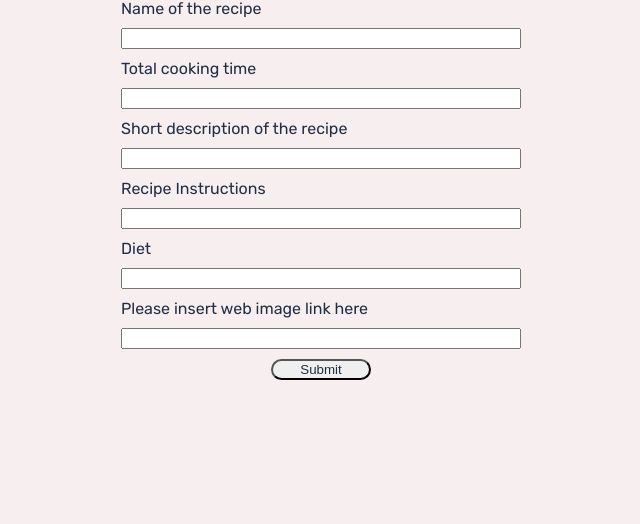
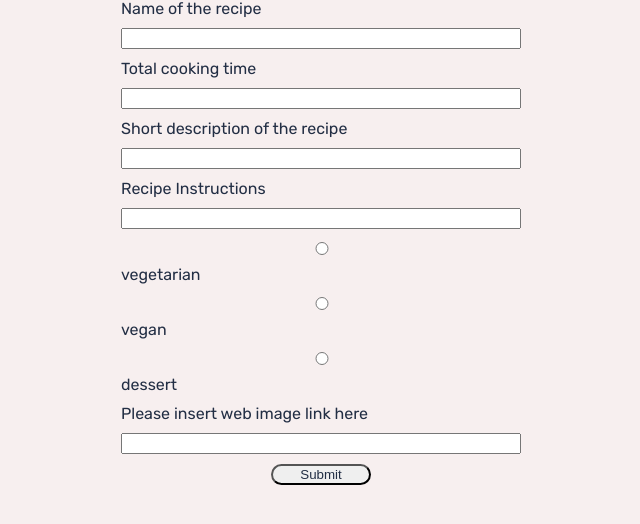
Before and after one commit to fedau/Recipe_app, a Flask app: page /recipes/new in a window 1280 px wide. Shown: the part 201-725 px from the top of the page, without its empty margins (287-927 px from the left). Run offline with Flask 2, Linux system fonts and the light colour scheme; data that the repository does not hold is empty; some libraries are stand-ins or nearby versions.

Commit message:
radio buttons work

```diff
--- a/templates/recipes/new_recipe.html
+++ b/templates/recipes/new_recipe.html
@@ -20,21 +20,16 @@
         </div>
 
         {% endfor %}
-        <!-- <label for="ingredient.name">ingredient.name</label>
-        <input type="text">
-        <label for="ingredient.volume????">ingredient.volume</label>
-        <input type="text"> -->
+
         <label for="instructions">Recipe Instructions</label>
         <input type="text" name="instructions" id="instructions">
-<!--
-        <input type="radio" name="diet" id="vegetarian" value="vegetarian"> vegetarian ><br>
-        <input type="radio" name="diet" id="vegan" value="vegan"> vegan ><br>
-        <input type="radio" name="diet" id="dessert" value="dessert"> dessert ><br> -->
 
+        <input type="radio" name="diet" id="diet" value="vegetarian"> vegetarian <br>
+        <input type="radio" name="diet" id="diet" value="vegan"> vegan <br>
+        <input type="radio" name="diet" id="diet" value="dessert"> dessert <br>
 
-
-        <label for="diet">Diet</label>
-        <input type="text" name="diet" id="diet">
+        <!-- <label for="diet">Diet</label>
+        <input type="text" name="diet" id="diet"> -->
         <label for="image"> Please insert web image link here</label>
         <input type="text" name="image" id="image" >
         <button class="button" type="submit">Submit</button>
```
